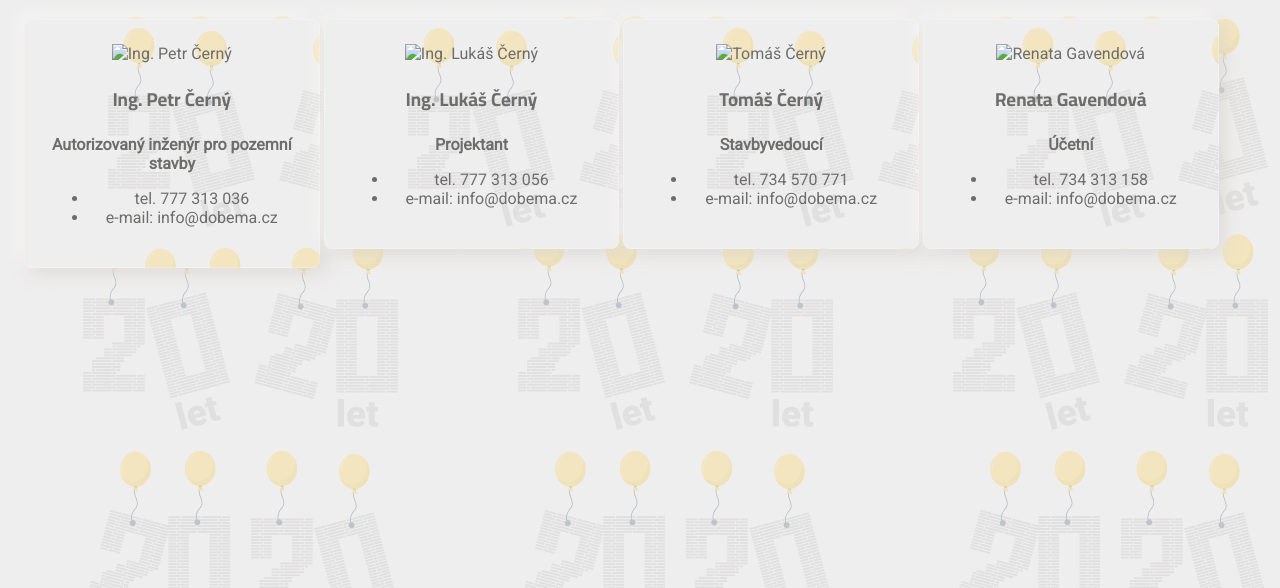
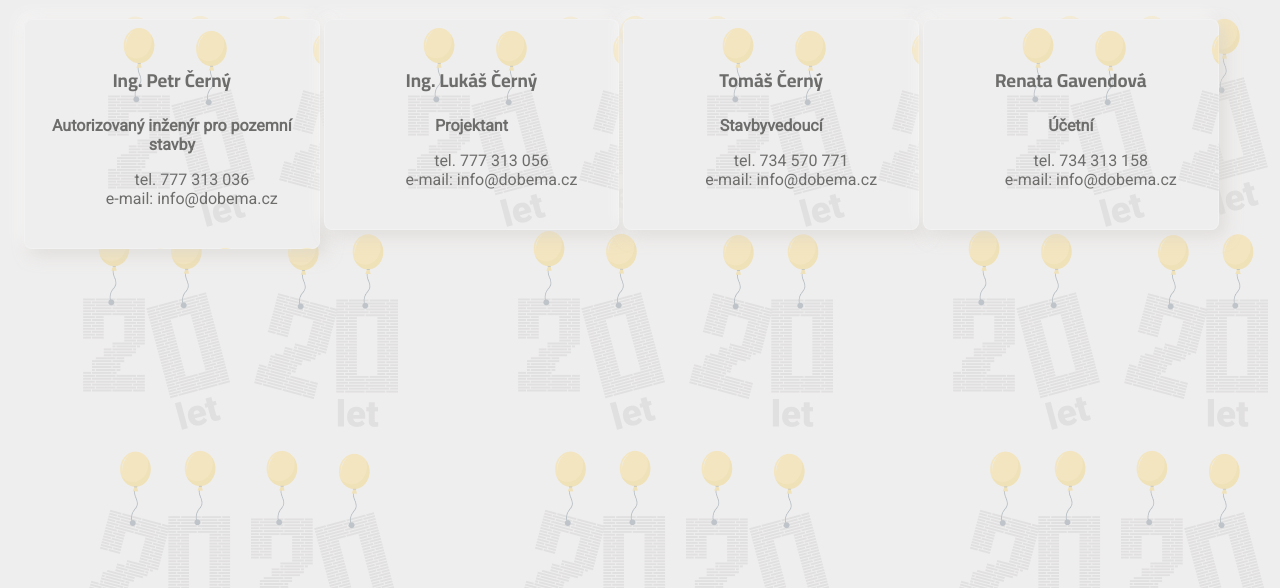
Before and after one commit to rtg0770/dobema, a website: page kontakty.html in a window 1280 px wide. Shown: the part 212-800 px from the top of the page. Drawn offline with Linux system fonts and the light colour scheme.

Commit message:
feat: hide contact image, contact list style none

```diff
--- a/kontakty.html
+++ b/kontakty.html
@@ -36,7 +36,7 @@
             <h1>Kontakty</h1>
             <div class="cards">
             <div class='cardscontact' id="petrcerny">
-                <img class="contactimg" src='' alt='Ing. Petr Černý' />
+                <!--<img class="contactimg" src='' alt='Ing. Petr Černý' />-->
                 <div class="contactinfo">
                     <h3>Ing. Petr Černý</h3>
                     <strong>Autorizovaný inženýr pro pozemní stavby</strong>
@@ -50,7 +50,7 @@
             </div>
 
             <div class='cardscontact' id="lukascerny">
-                <img class="contactimg" src='' alt='Ing. Lukáš Černý' />
+                <!--<img class="contactimg" src='' alt='Ing. Lukáš Černý' />-->
                 <div class="contactinfo">
                     <h3>Ing. Lukáš Černý</h3>
                     <strong>Projektant</strong>
@@ -63,7 +63,7 @@
 
             </div>
             <div class='cardscontact' id="tomascerny">
-                <img class="contactimg" src='' alt='Tomáš Černý' />
+                <!--<img class="contactimg" src='' alt='Tomáš Černý' />-->
                 <div class="contactinfo">
                     <h3>Tomáš Černý</h3>
                     <strong>Stavbyvedoucí</strong>
@@ -76,7 +76,7 @@
 
             </div>
             <div class='cardscontact' id="renatagavendova">
-                <img class="contactimg" src='' alt='Renata Gavendová' />
+                <!--<img class="contactimg" src='' alt='Renata Gavendová' />-->
                 <div class="contactinfo">
                     <h3>Renata Gavendová</h3>
                     <strong>Účetní</strong>
--- a/src/_atoms.scss
+++ b/src/_atoms.scss
@@ -46,3 +46,8 @@ a.link:hover {
     width: 100%;
     height: auto;
 }
+.contactinfo {
+    ul li {
+        list-style-type: none;
+    }
+}
```
Also changed, not shown: css/main.css.
